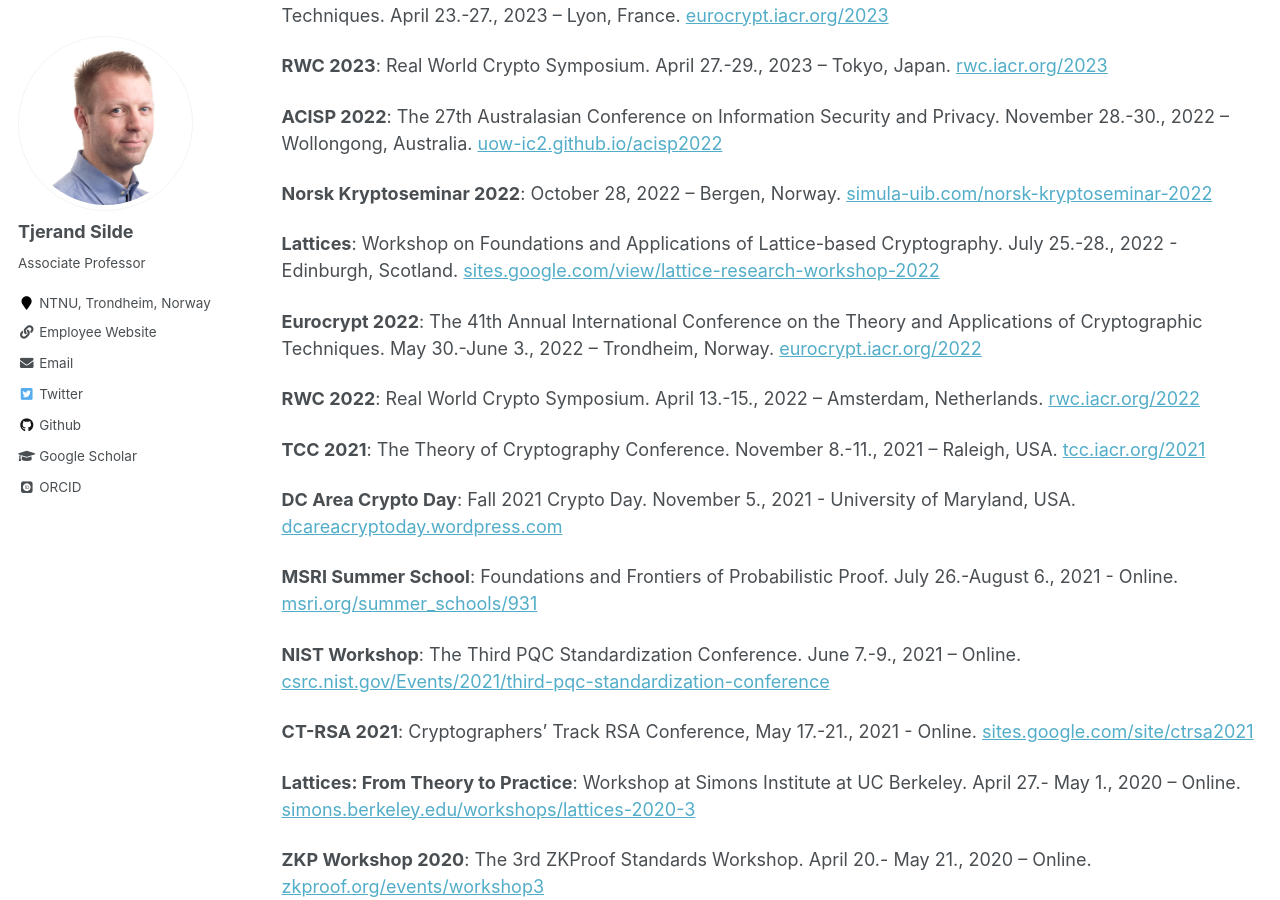
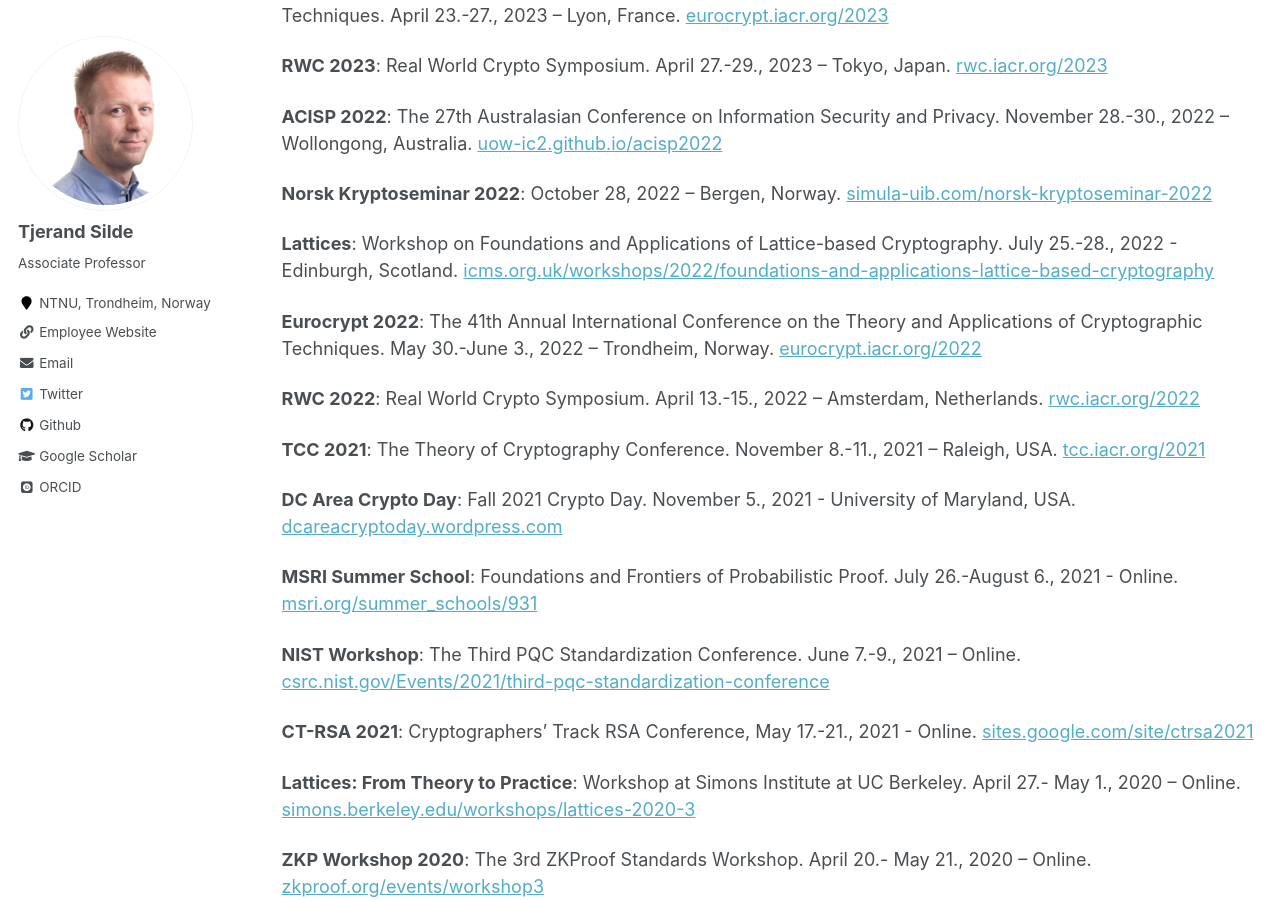
Before and after one commit to tjesi/tjesi.github.io, a Jekyll site: the page built from _pages/events.md, in a window 1280 px wide and 900 px high, scrolled down 677 px. Built offline with Jekyll 4.4.1, drawn with Linux system fonts in a browser that asks for light colours; some web fonts are replaced.

Commit message:
Update events.md

```diff
--- a/_pages/events.md
+++ b/_pages/events.md
@@ -27,7 +27,7 @@
 
 **Norsk Kryptoseminar 2022**: October 28, 2022 – Bergen, Norway. [simula-uib.com/norsk-kryptoseminar-2022](https://simula-uib.com/norsk-kryptoseminar-2022)
 
-**Lattices**: Workshop on Foundations and Applications of Lattice-based Cryptography. July 25.-28., 2022 - Edinburgh, Scotland. [sites.google.com/view/lattice-research-workshop-2022](https://sites.google.com/view/lattice-research-workshop-2022)
+**Lattices**: Workshop on Foundations and Applications of Lattice-based Cryptography. July 25.-28., 2022 - Edinburgh, Scotland. [icms.org.uk/workshops/2022/foundations-and-applications-lattice-based-cryptography](https://www.icms.org.uk/workshops/2022/foundations-and-applications-lattice-based-cryptography)
 
 **Eurocrypt 2022**: The 41th Annual International Conference on the Theory and Applications of Cryptographic Techniques. May 30.-June 3., 2022 – Trondheim, Norway. [eurocrypt.iacr.org/2022](https://eurocrypt.iacr.org/2022)
 
```
